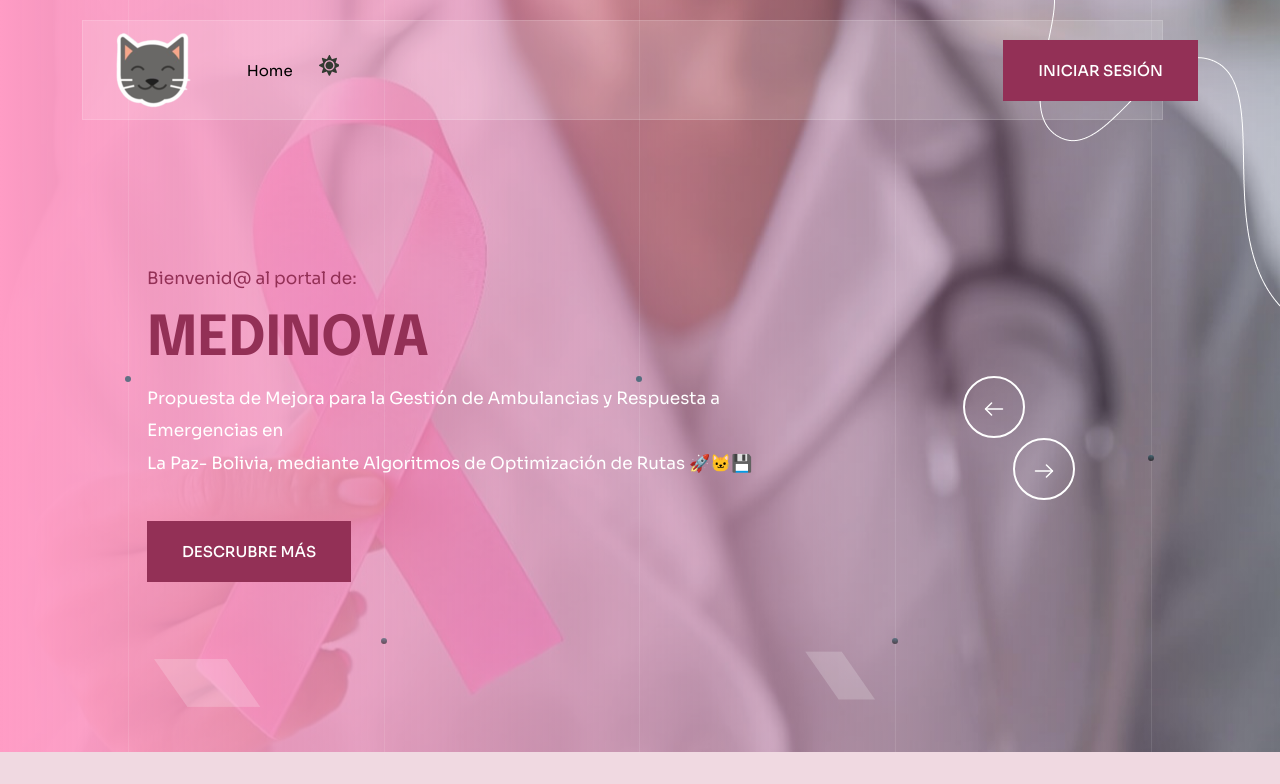
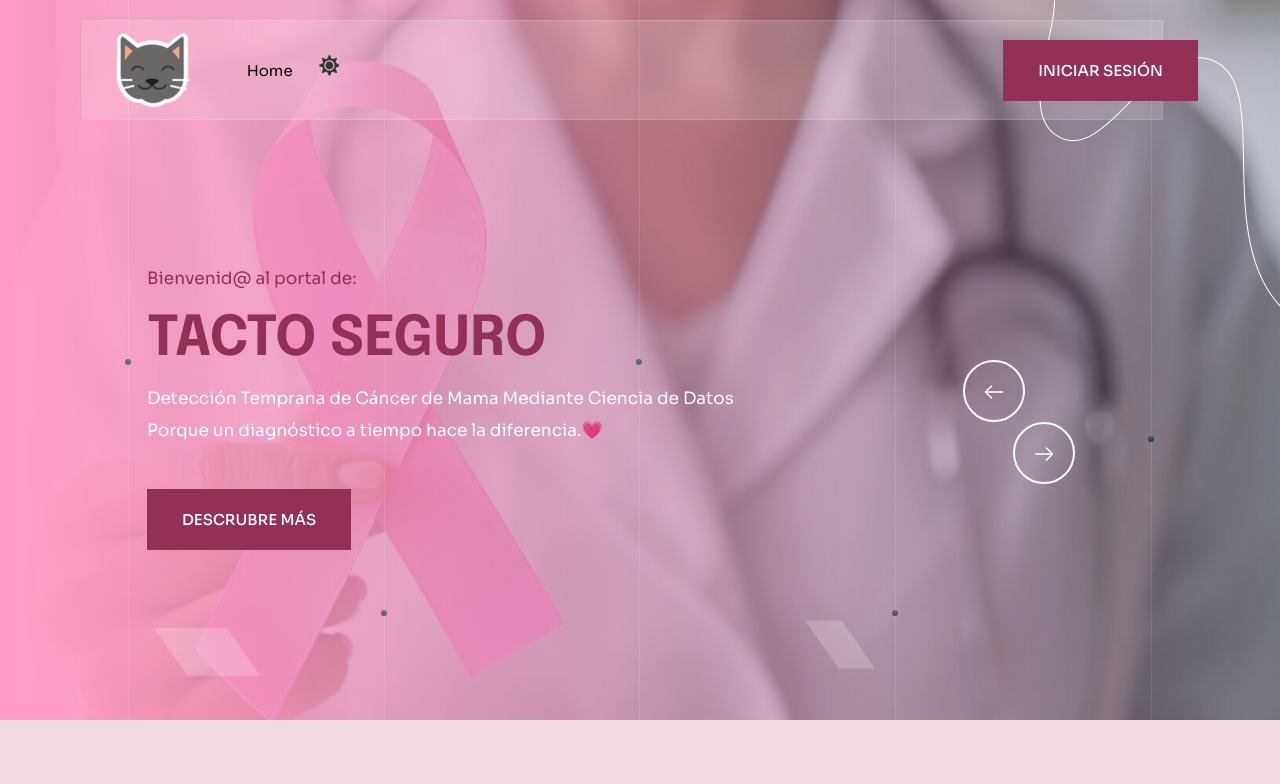
Before and after one commit to TaniaPerezD/datos-cancer, a React (Create React App) app in the folder datos/: page / in a window 1280 px wide. Shown: the top 784 px of the page. Built offline with nearby package versions, Linux system fonts and the light colour scheme.

Commit message:
DETALEEES

```diff
--- a/datos/src/pages/home/HomeThreeBanner.js
+++ b/datos/src/pages/home/HomeThreeBanner.js
@@ -147,16 +147,16 @@ const Banner = () => {
                             <div>
                               <span>
 
-                                <i> MEDINOVA</i>
+                                <i>TACTO SEGURO</i>
                               </span>
                             </div>
                           </div>
                           <div className="ed-slider-2-text pb-25">
-                            <div>
+                          <div>
                               <p className=" text-white">
-                                Propuesta de Mejora para la Gestión de Ambulancias y Respuesta a Emergencias en
+                                Detección Temprana de Cáncer de Mama Mediante Ciencia de Datos
                                 <br />
-                                La Paz- Bolivia, mediante Algoritmos de Optimización de Rutas 🚀🐱💾
+                                Porque un diagnóstico a tiempo hace la diferencia.💗
                                 <br />
 
                               </p>
```
